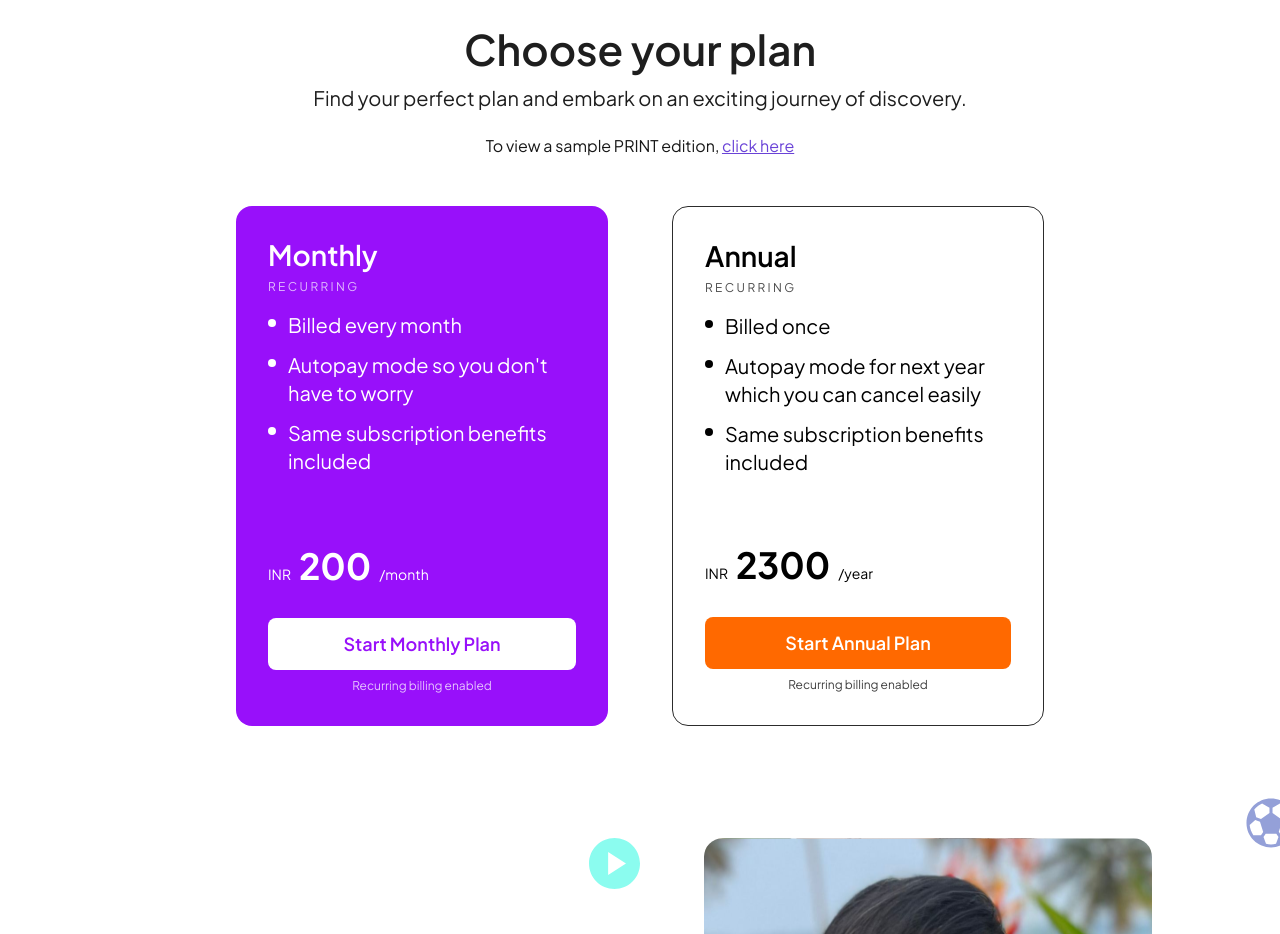
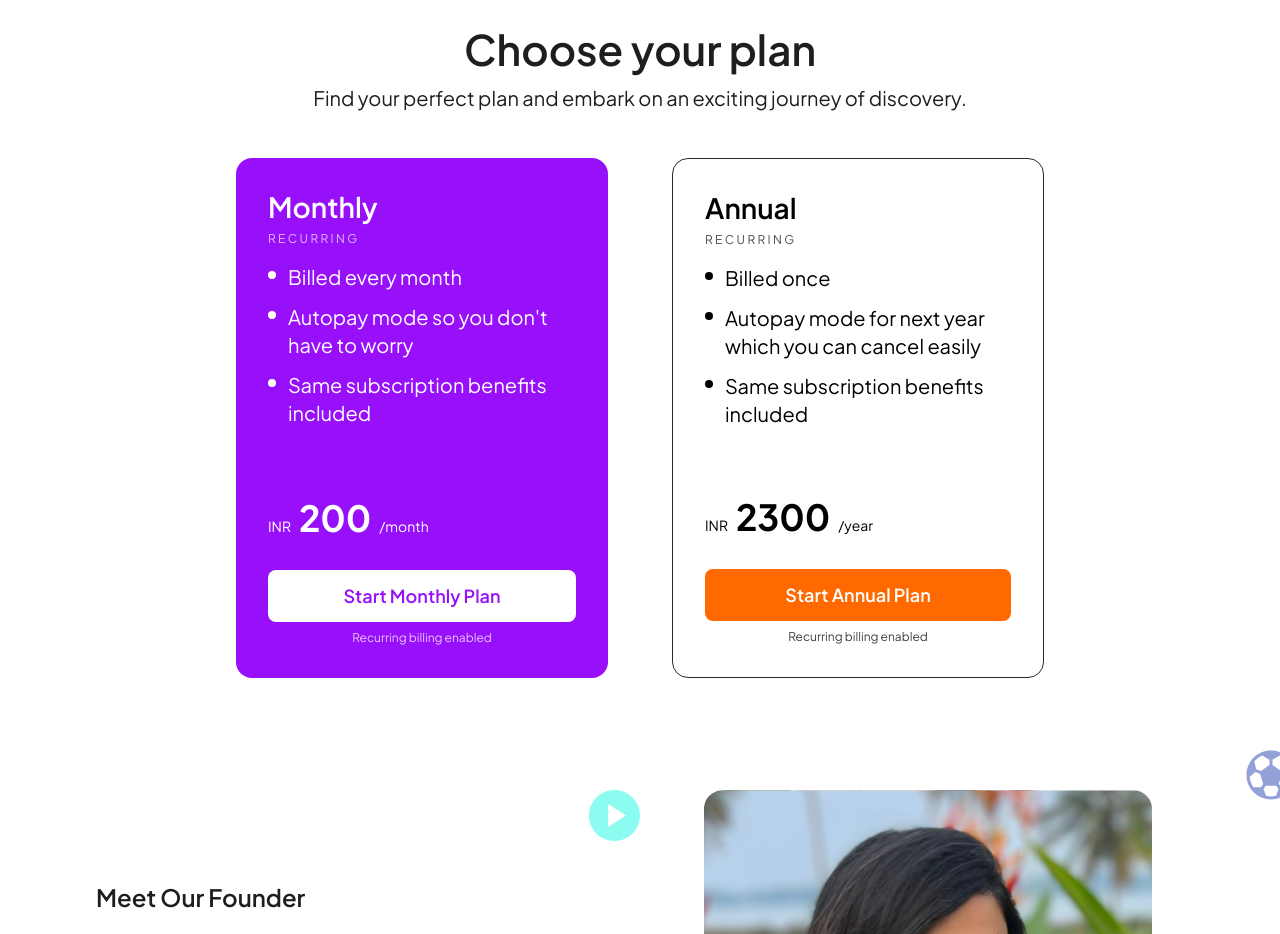
Before and after one commit to s-gajjar/wander-nook, a Next.js app: page / in a window 1280 px wide. Shown: the part 1480-2414 px from the top of the page. Built offline with nearby package versions, Linux system fonts and the light colour scheme.

Commit message:
chore(pricing): remove sample print link line

```diff
--- a/src/components/LandingPage/Pricing/index.tsx
+++ b/src/components/LandingPage/Pricing/index.tsx
@@ -377,15 +377,6 @@ const Pricing = () => {
         <p className="mt-3 text-[var(--font-black-shade-1)] w-full text-[16px] md:text-[20px] font-normal leading-5 md:leading-6 text-center ">
           Find your perfect plan and embark on an exciting journey of discovery.
         </p>
-        <p className="mt-6 text-center text-[15px] md:text-[16px] leading-5 md:leading-6">
-          To view a sample PRINT edition,{" "}
-          <button
-            onClick={() => setOpenSample(true)}
-            className="text-[#6A43D7] underline cursor-pointer"
-          >
-            click here
-          </button>
-        </p>
       </div>
 
       <div className="flex flex-wrap items-center justify-center px-5 gap-16 mt-12">
```
